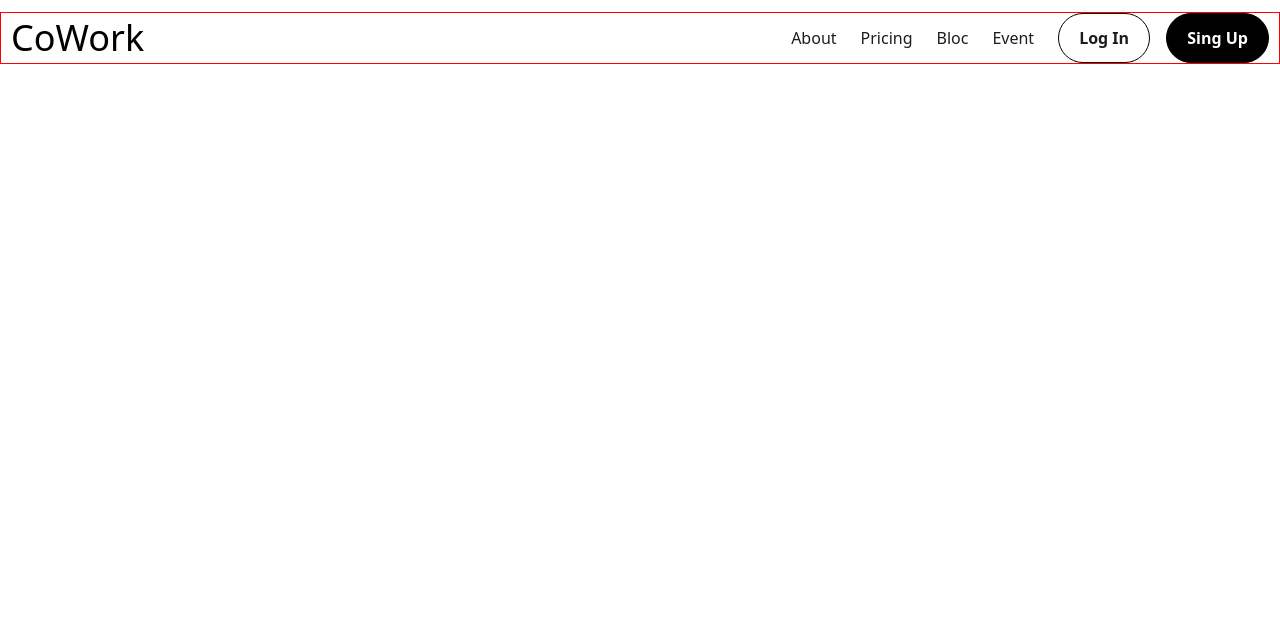
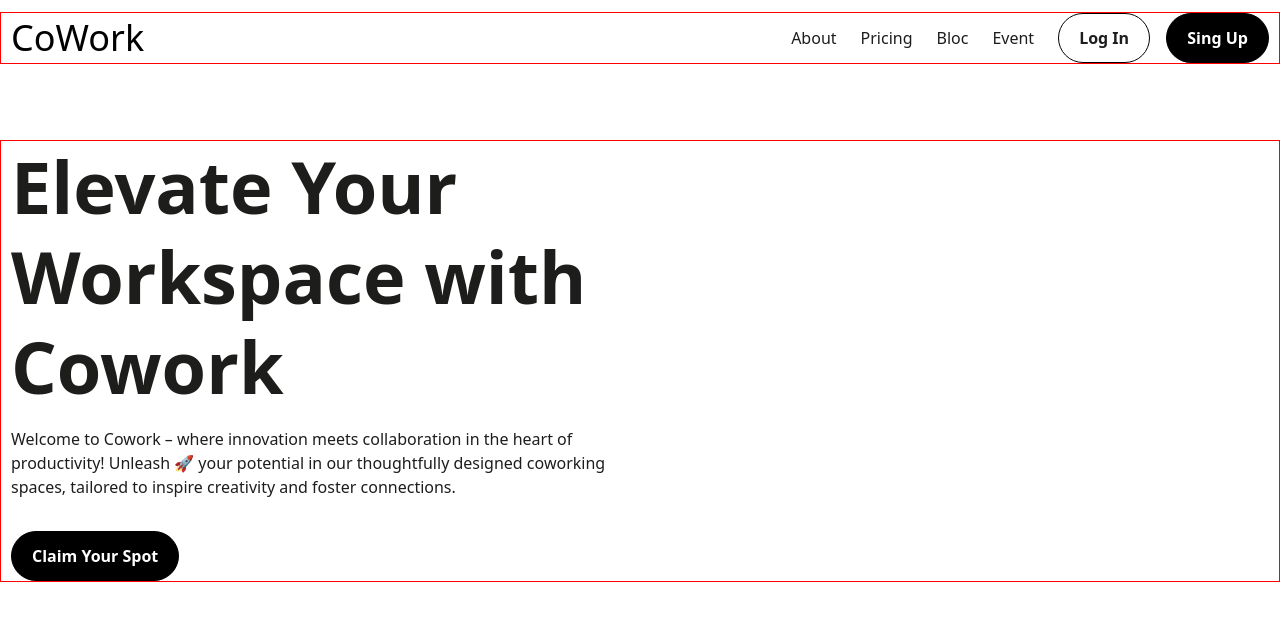
Before and after one commit to hasiburrahmanbiplab/workspace-website, a plain HTML site: page index.html in a window 1280 px wide. Drawn offline with nearby package versions, Linux system fonts and the light colour scheme.

Commit message:
banner text added

```diff
--- a/index.html
+++ b/index.html
@@ -42,7 +42,7 @@
         @apply text-2xl font-semibold text-primary leading-tight;
       }
       .section-p{
-        @apply text-base text-primary leading-normal py-3;
+        @apply text-base text-primary leading-normal py-4;
       }
       .section-span{
         @apply text-sm text-primary font-semibold uppercase leading-normal;
@@ -55,7 +55,7 @@
     </style>
 </head>
 <body class="font-sans">
-    <header class="py-3">
+    <header class="py-3 bg-white">
        <div class="container">
         <nav class="flex flex-col items-start gap-y-9 lg:gap-y-0 lg:flex-row lg:justify-between lg:items-center">
           <div class="logo">
@@ -74,5 +74,18 @@
         </nav>
        </div>
     </header>
+    <!-- banner section  -->
+     <section id="banner" class="my-16">
+      <div class="container">
+        <div class="banner-container grid grid-cols-2 gap-6 items-center">
+          <div class="banner-text">
+            <h1 class="section-h1">Elevate Your Workspace with Cowork</h1>
+            <p class="section-p">Welcome to Cowork – where innovation meets collaboration in the heart  of productivity! Unleash 🚀 your potential in our thoughtfully designed coworking spaces, tailored to inspire creativity and foster connections.</p>
+            <button class="btn btn-one mt-4">Claim Your Spot</button>
+          </div>
+        </div>
+      </div>
+     </section>
+    <!-- banner section  -->
 </body>
 </html>
```
